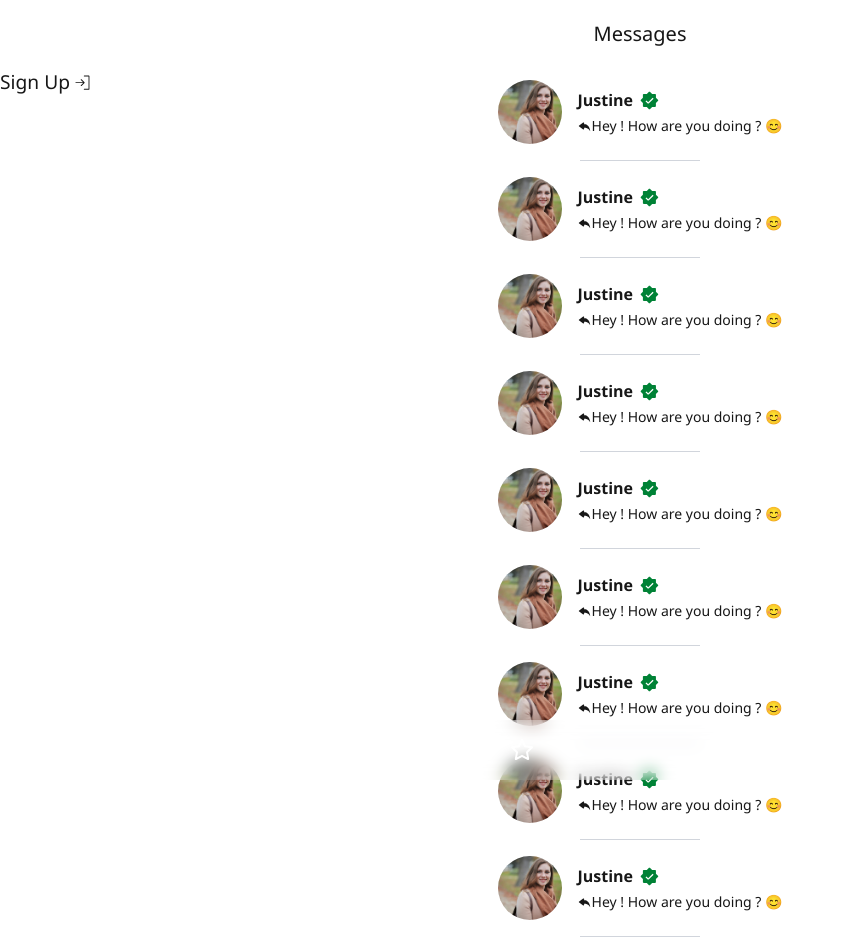
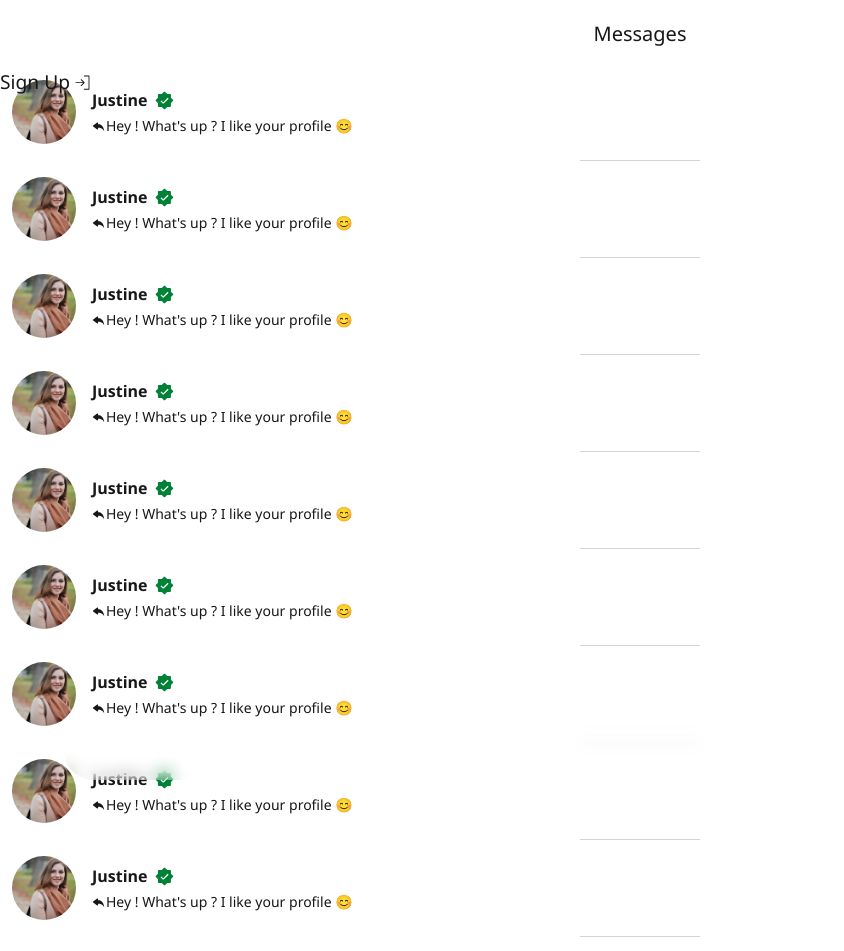
Before and after one commit to kevincalixte/wivy-nextjs, a Next.js app: page /messages in a window 1280 px wide. Shown: the top 951 px of the page, without its empty margins (0-844 px from the left). Built offline with nearby package versions, Linux system fonts and the light colour scheme.

Commit message:
usermessages: fix widht

```diff
--- a/src/app/components/UserMessage/UserMessage.tsx
+++ b/src/app/components/UserMessage/UserMessage.tsx
@@ -4,87 +4,87 @@ import { VscVerifiedFilled } from "react-icons/vsc";
 function UserMessage() {
 
     return (
-        <div className='pt-20 w-full flex flex-col items-center'>
-            <div className='flex items-center gap-1'>
-                <div className="w-16 h-16 shrink-0 rounded-full overflow-hidden"><img className="w-full h-full object-cover" src="/img/home/album-meet/meet2.jpg" alt="" /></div>
-                <div className='flex flex-col gap-1 w-full pl-3'>
-                    <div className=' h-[40%] flex items-center gap-1.5 '><span className='flex items-center font-semibold'>Justine</span> <span className='text-[1.3rem]'><VscVerifiedFilled className='text-green-700'></VscVerifiedFilled></span></div>
-                    <div className=' h-[60%]'><span className='flex items-center text-sm'><BsFillReplyFill></BsFillReplyFill> Hey ! How are you doing ? 😊</span></div>
+        <div className='flex flex-col items-center w-full pt-20'>
+            <div className='flex items-center w-full px-3 gap-1'>
+                <div className="shrink-0 w-16 h-16 rounded-full overflow-hidden"><img className="w-full h-full object-cover" src="/img/home/album-meet/meet2.jpg" alt="" /></div>
+                <div className='flex flex-col w-full gap-1 pl-3'>
+                    <div className='flex items-center h-[40%] gap-1.5'><span className='flex items-center font-semibold'>Justine</span> <span className='text-[1.3rem]'><VscVerifiedFilled className='text-green-700'></VscVerifiedFilled></span></div>
+                    <div className='flex items-center h-[60%]'><span className='flex items-center text-sm'><BsFillReplyFill></BsFillReplyFill> Hey ! What's up ? I like your profile 😊</span></div>
                 </div>
             </div>
-            <div className="w-30 border-b border-gray-300 my-4"></div>
-            <div className='flex items-center gap-1'>
-                <div className="w-16 h-16 shrink-0 rounded-full overflow-hidden"><img className="w-full h-full object-cover" src="/img/home/album-meet/meet2.jpg" alt="" /></div>
-                <div className='flex flex-col gap-1 w-full pl-3'>
-                    <div className=' h-[40%] flex items-center gap-1.5 '><span className='flex items-center font-semibold'>Justine</span> <span className='text-[1.3rem]'><VscVerifiedFilled className='text-green-700'></VscVerifiedFilled></span></div>
-                    <div className=' h-[60%]'><span className='flex items-center text-sm'><BsFillReplyFill></BsFillReplyFill> Hey ! How are you doing ? 😊</span></div>
+            <div className="w-30 my-4 border-b border-gray-300"></div>
+            <div className='flex items-center w-full px-3 gap-1'>
+                <div className="shrink-0 w-16 h-16 rounded-full overflow-hidden"><img className="w-full h-full object-cover" src="/img/home/album-meet/meet2.jpg" alt="" /></div>
+                <div className='flex flex-col w-full gap-1 pl-3'>
+                    <div className='flex items-center h-[40%] gap-1.5'><span className='flex items-center font-semibold'>Justine</span> <span className='text-[1.3rem]'><VscVerifiedFilled className='text-green-700'></VscVerifiedFilled></span></div>
+                    <div className='flex items-center h-[60%]'><span className='flex items-center text-sm'><BsFillReplyFill></BsFillReplyFill> Hey ! What's up ? I like your profile 😊</span></div>
                 </div>
             </div>
-            <div className="w-30 border-b border-gray-300 my-4"></div>
-            <div className='flex items-center gap-1'>
-                <div className="w-16 h-16 shrink-0 rounded-full overflow-hidden"><img className="w-full h-full object-cover" src="/img/home/album-meet/meet2.jpg" alt="" /></div>
-                <div className='flex flex-col gap-1 w-full pl-3'>
-                    <div className=' h-[40%] flex items-center gap-1.5 '><span className='flex items-center font-semibold'>Justine</span> <span className='text-[1.3rem]'><VscVerifiedFilled className='text-green-700'></VscVerifiedFilled></span></div>
-                    <div className=' h-[60%]'><span className='flex items-center text-sm'><BsFillReplyFill></BsFillReplyFill> Hey ! How are you doing ? 😊</span></div>
+            <div className="w-30 my-4 border-b border-gray-300"></div>
+            <div className='flex items-center w-full px-3 gap-1'>
+                <div className="shrink-0 w-16 h-16 rounded-full overflow-hidden"><img className="w-full h-full object-cover" src="/img/home/album-meet/meet2.jpg" alt="" /></div>
+                <div className='flex flex-col w-full gap-1 pl-3'>
+                    <div className='flex items-center h-[40%] gap-1.5'><span className='flex items-center font-semibold'>Justine</span> <span className='text-[1.3rem]'><VscVerifiedFilled className='text-green-700'></VscVerifiedFilled></span></div>
+                    <div className='flex items-center h-[60%]'><span className='flex items-center text-sm'><BsFillReplyFill></BsFillReplyFill> Hey ! What's up ? I like your profile 😊</span></div>
                 </div>
             </div>
-            <div className="w-30 border-b border-gray-300 my-4"></div>
-            <div className='flex items-center gap-1'>
-                <div className="w-16 h-16 shrink-0 rounded-full overflow-hidden"><img className="w-full h-full object-cover" src="/img/home/album-meet/meet2.jpg" alt="" /></div>
-                <div className='flex flex-col gap-1 w-full pl-3'>
-                    <div className=' h-[40%] flex items-center gap-1.5 '><span className='flex items-center font-semibold'>Justine</span> <span className='text-[1.3rem]'><VscVerifiedFilled className='text-green-700'></VscVerifiedFilled></span></div>
-                    <div className=' h-[60%]'><span className='flex items-center text-sm'><BsFillReplyFill></BsFillReplyFill> Hey ! How are you doing ? 😊</span></div>
+            <div className="w-30 my-4 border-b border-gray-300"></div>
+            <div className='flex items-center w-full px-3 gap-1'>
+                <div className="shrink-0 w-16 h-16 rounded-full overflow-hidden"><img className="w-full h-full object-cover" src="/img/home/album-meet/meet2.jpg" alt="" /></div>
+                <div className='flex flex-col w-full gap-1 pl-3'>
+                    <div className='flex items-center h-[40%] gap-1.5'><span className='flex items-center font-semibold'>Justine</span> <span className='text-[1.3rem]'><VscVerifiedFilled className='text-green-700'></VscVerifiedFilled></span></div>
+                    <div className='flex items-center h-[60%]'><span className='flex items-center text-sm'><BsFillReplyFill></BsFillReplyFill> Hey ! What's up ? I like your profile 😊</span></div>
                 </div>
             </div>
-            <div className="w-30 border-b border-gray-300 my-4"></div>
-            <div className='flex items-center gap-1'>
-                <div className="w-16 h-16 shrink-0 rounded-full overflow-hidden"><img className="w-full h-full object-cover" src="/img/home/album-meet/meet2.jpg" alt="" /></div>
-                <div className='flex flex-col gap-1 w-full pl-3'>
-                    <div className=' h-[40%] flex items-center gap-1.5 '><span className='flex items-center font-semibold'>Justine</span> <span className='text-[1.3rem]'><VscVerifiedFilled className='text-green-700'></VscVerifiedFilled></span></div>
-                    <div className=' h-[60%]'><span className='flex items-center text-sm'><BsFillReplyFill></BsFillReplyFill> Hey ! How are you doing ? 😊</span></div>
+            <div className="w-30 my-4 border-b border-gray-300"></div>
+            <div className='flex items-center w-full px-3 gap-1'>
+                <div className="shrink-0 w-16 h-16 rounded-full overflow-hidden"><img className="w-full h-full object-cover" src="/img/home/album-meet/meet2.jpg" alt="" /></div>
+                <div className='flex flex-col w-full gap-1 pl-3'>
+                    <div className='flex items-center h-[40%] gap-1.5'><span className='flex items-center font-semibold'>Justine</span> <span className='text-[1.3rem]'><VscVerifiedFilled className='text-green-700'></VscVerifiedFilled></span></div>
+                    <div className='flex items-center h-[60%]'><span className='flex items-center text-sm'><BsFillReplyFill></BsFillReplyFill> Hey ! What's up ? I like your profile 😊</span></div>
                 </div>
             </div>
-            <div className="w-30 border-b border-gray-300 my-4"></div>
-            <div className='flex items-center gap-1'>
-                <div className="w-16 h-16 shrink-0 rounded-full overflow-hidden"><img className="w-full h-full object-cover" src="/img/home/album-meet/meet2.jpg" alt="" /></div>
-                <div className='flex flex-col gap-1 w-full pl-3'>
-                    <div className=' h-[40%] flex items-center gap-1.5 '><span className='flex items-center font-semibold'>Justine</span> <span className='text-[1.3rem]'><VscVerifiedFilled className='text-green-700'></VscVerifiedFilled></span></div>
-                    <div className=' h-[60%]'><span className='flex items-center text-sm'><BsFillReplyFill></BsFillReplyFill> Hey ! How are you doing ? 😊</span></div>
+            <div className="w-30 my-4 border-b border-gray-300"></div>
+            <div className='flex items-center w-full px-3 gap-1'>
+                <div className="shrink-0 w-16 h-16 rounded-full overflow-hidden"><img className="w-full h-full object-cover" src="/img/home/album-meet/meet2.jpg" alt="" /></div>
+                <div className='flex flex-col w-full gap-1 pl-3'>
+                    <div className='flex items-center h-[40%] gap-1.5'><span className='flex items-center font-semibold'>Justine</span> <span className='text-[1.3rem]'><VscVerifiedFilled className='text-green-700'></VscVerifiedFilled></span></div>
+                    <div className='flex items-center h-[60%]'><span className='flex items-center text-sm'><BsFillReplyFill></BsFillReplyFill> Hey ! What's up ? I like your profile 😊</span></div>
                 </div>
             </div>
-            <div className="w-30 border-b border-gray-300 my-4"></div>
-            <div className='flex items-center gap-1'>
-                <div className="w-16 h-16 shrink-0 rounded-full overflow-hidden"><img className="w-full h-full object-cover" src="/img/home/album-meet/meet2.jpg" alt="" /></div>
-                <div className='flex flex-col gap-1 w-full pl-3'>
-                    <div className=' h-[40%] flex items-center gap-1.5 '><span className='flex items-center font-semibold'>Justine</span> <span className='text-[1.3rem]'><VscVerifiedFilled className='text-green-700'></VscVerifiedFilled></span></div>
-                    <div className=' h-[60%]'><span className='flex items-center text-sm'><BsFillReplyFill></BsFillReplyFill> Hey ! How are you doing ? 😊</span></div>
+            <div className="w-30 my-4 border-b border-gray-300"></div>
+            <div className='flex items-center w-full px-3 gap-1'>
+                <div className="shrink-0 w-16 h-16 rounded-full overflow-hidden"><img className="w-full h-full object-cover" src="/img/home/album-meet/meet2.jpg" alt="" /></div>
+                <div className='flex flex-col w-full gap-1 pl-3'>
+                    <div className='flex items-center h-[40%] gap-1.5'><span className='flex items-center font-semibold'>Justine</span> <span className='text-[1.3rem]'><VscVerifiedFilled className='text-green-700'></VscVerifiedFilled></span></div>
+                    <div className='flex items-center h-[60%]'><span className='flex items-center text-sm'><BsFillReplyFill></BsFillReplyFill> Hey ! What's up ? I like your profile 😊</span></div>
                 </div>
             </div>
-            <div className="w-30 border-b border-gray-300 my-4"></div>
-            <div className='flex items-center gap-1'>
-                <div className="w-16 h-16 shrink-0 rounded-full overflow-hidden"><img className="w-full h-full object-cover" src="/img/home/album-meet/meet2.jpg" alt="" /></div>
-                <div className='flex flex-col gap-1 w-full pl-3'>
-                    <div className=' h-[40%] flex items-center gap-1.5 '><span className='flex items-center font-semibold'>Justine</span> <span className='text-[1.3rem]'><VscVerifiedFilled className='text-green-700'></VscVerifiedFilled></span></div>
-                    <div className=' h-[60%]'><span className='flex items-center text-sm'><BsFillReplyFill></BsFillReplyFill> Hey ! How are you doing ? 😊</span></div>
+            <div className="w-30 my-4 border-b border-gray-300"></div>
+            <div className='flex items-center w-full px-3 gap-1'>
+                <div className="shrink-0 w-16 h-16 rounded-full overflow-hidden"><img className="w-full h-full object-cover" src="/img/home/album-meet/meet2.jpg" alt="" /></div>
+                <div className='flex flex-col w-full gap-1 pl-3'>
+                    <div className='flex items-center h-[40%] gap-1.5'><span className='flex items-center font-semibold'>Justine</span> <span className='text-[1.3rem]'><VscVerifiedFilled className='text-green-700'></VscVerifiedFilled></span></div>
+                    <div className='flex items-center h-[60%]'><span className='flex items-center text-sm'><BsFillReplyFill></BsFillReplyFill> Hey ! What's up ? I like your profile 😊</span></div>
                 </div>
             </div>
-            <div className="w-30 border-b border-gray-300 my-4"></div>
-            <div className='flex items-center gap-1'>
-                <div className="w-16 h-16 shrink-0 rounded-full overflow-hidden"><img className="w-full h-full object-cover" src="/img/home/album-meet/meet2.jpg" alt="" /></div>
-                <div className='flex flex-col gap-1 w-full pl-3'>
-                    <div className=' h-[40%] flex items-center gap-1.5 '><span className='flex items-center font-semibold'>Justine</span> <span className='text-[1.3rem]'><VscVerifiedFilled className='text-green-700'></VscVerifiedFilled></span></div>
-                    <div className=' h-[60%]'><span className='flex items-center text-sm'><BsFillReplyFill></BsFillReplyFill> Hey ! How are you doing ? 😊</span></div>
+            <div className="w-30 my-4 border-b border-gray-300"></div>
+            <div className='flex items-center w-full px-3 gap-1'>
+                <div className="shrink-0 w-16 h-16 rounded-full overflow-hidden"><img className="w-full h-full object-cover" src="/img/home/album-meet/meet2.jpg" alt="" /></div>
+                <div className='flex flex-col w-full gap-1 pl-3'>
+                    <div className='flex items-center h-[40%] gap-1.5'><span className='flex items-center font-semibold'>Justine</span> <span className='text-[1.3rem]'><VscVerifiedFilled className='text-green-700'></VscVerifiedFilled></span></div>
+                    <div className='flex items-center h-[60%]'><span className='flex items-center text-sm'><BsFillReplyFill></BsFillReplyFill> Hey ! What's up ? I like your profile 😊</span></div>
                 </div>
             </div>
-            <div className="w-30 border-b border-gray-300 my-4"></div>
-            <div className='flex items-center gap-1'>
-                <div className="w-16 h-16 shrink-0 rounded-full overflow-hidden"><img className="w-full h-full object-cover" src="/img/home/album-meet/meet2.jpg" alt="" /></div>
-                <div className='flex flex-col gap-1 w-full pl-3'>
-                    <div className=' h-[40%] flex items-center gap-1.5 '><span className='flex items-center font-semibold'>Justine</span> <span className='text-[1.3rem]'><VscVerifiedFilled className='text-green-700'></VscVerifiedFilled></span></div>
-                    <div className=' h-[60%]'><span className='flex items-center text-sm'><BsFillReplyFill></BsFillReplyFill> Hey ! How are you doing ? 😊</span></div>
+            <div className="w-30 my-4 border-b border-gray-300"></div>
+            <div className='flex items-center w-full px-3 gap-1'>
+                <div className="shrink-0 w-16 h-16 rounded-full overflow-hidden"><img className="w-full h-full object-cover" src="/img/home/album-meet/meet2.jpg" alt="" /></div>
+                <div className='flex flex-col w-full gap-1 pl-3'>
+                    <div className='flex items-center h-[40%] gap-1.5'><span className='flex items-center font-semibold'>Justine</span> <span className='text-[1.3rem]'><VscVerifiedFilled className='text-green-700'></VscVerifiedFilled></span></div>
+                    <div className='flex items-center h-[60%]'><span className='flex items-center text-sm'><BsFillReplyFill></BsFillReplyFill> Hey ! What's up ? I like your profile 😊</span></div>
                 </div>
             </div>
-            <div className="w-30 border-b border-gray-300 my-4"></div>
+            <div className="w-30 my-4 border-b border-gray-300"></div>
         </div>
     )
 }
```
